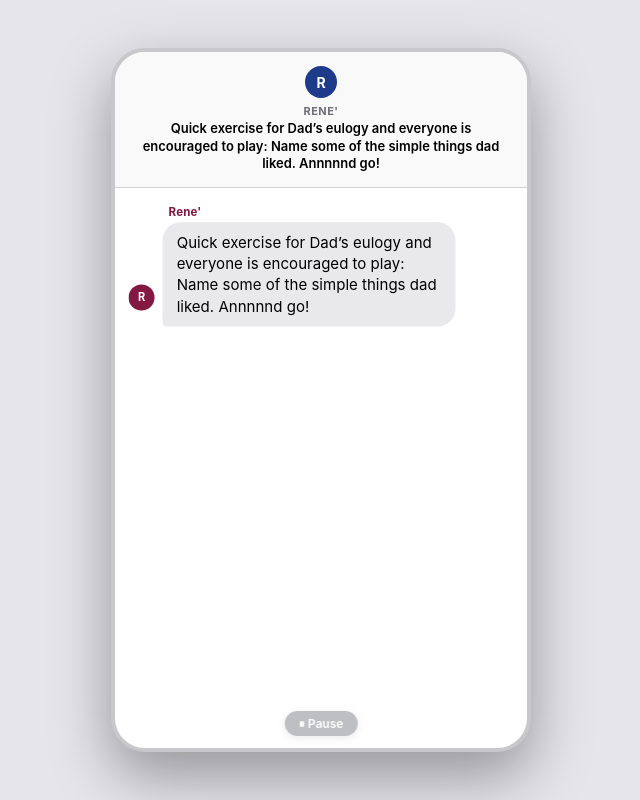
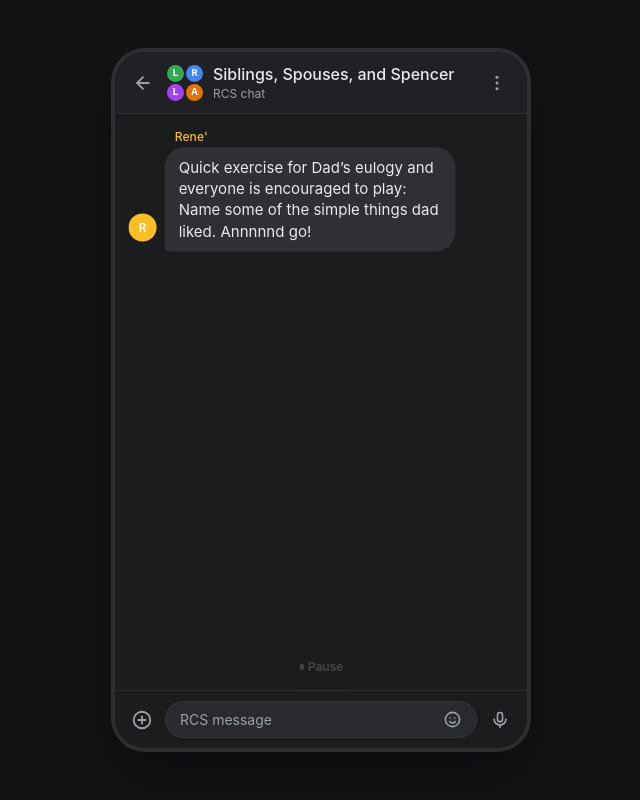
Before and after one commit to embdevspec/memories, a plain HTML site: page index.html in a window 1280 px wide. Shown: the whole page, without its empty margins (319-959 px from the left). Drawn offline with Linux system fonts and the light colour scheme.

Commit message:
Seamless infinite scroll loop and Google Messages thread view

```diff
--- a/index.html
+++ b/index.html
@@ -3,7 +3,7 @@
 <head>
 <meta charset="UTF-8">
 <meta name="viewport" content="width=device-width, initial-scale=1.0, maximum-scale=1.0, user-scalable=no">
-<title>Dad's Eulogy Exercise — Family Thread</title>
+<title>Siblings, Spouses, and Spencer — Google Messages</title>
 <style>
   :root, [data-theme="ios"] {
     --page-bg: #e5e5ea;
@@ -20,29 +20,35 @@
     --reaction-bg: #ffffff;
     --reaction-text: #000000;
     --reaction-border: #e5e5ea;
+    --composer-bg: #f6f6f6;
+    --composer-pill: #ffffff;
+    --composer-border: #d1d1d6;
     --bubble-radius: 18px;
     --tail-radius: 4px;
     --avatar-bg: #1e3a8a;
   }
 
   [data-theme="android-dark"] {
-    --page-bg: #0f1115;
-    --phone-bg: #161920;
-    --phone-border: #2a2f3a;
-    --header-bg: #1e222b;
-    --header-border: #282d38;
-    --header-text: #ffffff;
-    --incoming-bg: #262b36;
-    --incoming-text: #f1f3f5;
-    --outgoing-bg: #2563eb;
+    --page-bg: #121314;
+    --phone-bg: #1b1c1e;
+    --phone-border: #2c2e32;
+    --header-bg: #202124;
+    --header-border: #2c2e32;
+    --header-text: #e8eaed;
+    --incoming-bg: #2e3033;
+    --incoming-text: #e8eaed;
+    --outgoing-bg: #1a73e8;
     --outgoing-text: #ffffff;
-    --muted: #8b949e;
-    --reaction-bg: #2d3340;
-    --reaction-text: #ffffff;
-    --reaction-border: #161920;
-    --bubble-radius: 18px;
-    --tail-radius: 4px;
-    --avatar-bg: #3b82f6;
+    --muted: #9aa0a6;
+    --reaction-bg: #2d2f33;
+    --reaction-text: #e8eaed;
+    --reaction-border: #1b1c1e;
+    --composer-bg: #1b1c1e;
+    --composer-pill: #282a2d;
+    --composer-border: #35373b;
+    --bubble-radius: 20px;
+    --tail-radius: 5px;
+    --avatar-bg: #1a73e8;
   }
 
   [data-theme="android-light"] {
@@ -60,8 +66,11 @@
     --reaction-bg: #ffffff;
     --reaction-text: #1f2937;
     --reaction-border: #e2e8f0;
+    --composer-bg: #ffffff;
+    --composer-pill: #f1f3f4;
+    --composer-border: #e2e8f0;
     --bubble-radius: 20px;
-    --tail-radius: 4px;
+    --tail-radius: 5px;
     --avatar-bg: #0b57d0;
   }
 
@@ -121,48 +130,76 @@
   }
 
   .chat-header {
-    background: var(--header-bg); padding: 14px 18px;
-    display: flex; align-items: center; gap: 12px; border-bottom: 1px solid var(--header-border);
+    background: var(--header-bg); padding: 12px 14px;
+    display: flex; align-items: center; gap: 10px; border-bottom: 1px solid var(--header-border);
     color: var(--header-text); transition: background 0.25s ease, color 0.25s ease;
     flex-shrink: 0;
   }
-  [data-theme="ios"] .chat-header {
-    flex-direction: column; gap: 6px; padding: 14px 18px; text-align: center;
+  .header-back {
+    width: 28px; height: 28px; display: flex; align-items: center; justify-content: center;
+    color: var(--muted); flex-shrink: 0; border-radius: 50%;
   }
-  .avatar {
-    width: 36px; height: 36px; border-radius: 50%; background: var(--avatar-bg); color: #fff;
-    display: flex; align-items: center; justify-content: center; font-weight: 700; font-size: 15px;
+  .group-avatar {
+    width: 36px; height: 36px; display: grid; grid-template-columns: 1fr 1fr; gap: 2px;
     flex-shrink: 0;
   }
-  [data-theme="ios"] .avatar { width: 32px; height: 32px; font-size: 14px; }
-  .header-info { width: 100%; }
-  .header-info .prompt-sender {
-    font-size: 11px; font-weight: 700; text-transform: uppercase; letter-spacing: 0.04em;
-    color: var(--muted); margin-bottom: 2px;
+  .group-avatar .ga-dot {
+    width: 17px; height: 17px; border-radius: 50%; color: #fff;
+    display: flex; align-items: center; justify-content: center;
+    font-size: 9.5px; font-weight: 700; line-height: 1;
   }
+  .header-info { flex: 1; min-width: 0; }
   .header-info h2 {
-    margin: 0; font-size: 13px; font-weight: 600; line-height: 1.35;
+    margin: 0; font-size: 16px; font-weight: 500; line-height: 1.25;
+    white-space: nowrap; overflow: hidden; text-overflow: ellipsis;
   }
-  .header-info span { font-size: 11px; color: var(--muted); display: block; margin-top: 2px; }
-  [data-theme="ios"] .header-info span { display: none; }
+  .header-info span { font-size: 12px; color: var(--muted); display: block; margin-top: 2px; }
+  .header-actions {
+    display: flex; align-items: center; gap: 2px; flex-shrink: 0;
+  }
+  .header-icon-btn {
+    background: transparent; border: none; color: var(--muted); padding: 6px;
+    border-radius: 50%; display: flex; align-items: center; justify-content: center;
+    cursor: pointer; transition: background 0.15s, color 0.15s;
+  }
+  .header-icon-btn:hover { background: rgba(255,255,255,0.08); color: var(--header-text); }
+  [data-theme="ios"] .header-icon-btn:hover,
+  [data-theme="android-light"] .header-icon-btn:hover { background: rgba(0,0,0,0.06); }
 
   .chat-stream {
-    flex: 1; overflow-y: auto; padding: 18px 14px 48px 14px; display: flex; flex-direction: column; gap: 14px;
-    scroll-behavior: smooth; cursor: pointer;
+    flex: 1; overflow-y: auto; padding: 16px 14px 24px 14px; display: flex; flex-direction: column; gap: 12px;
+    scroll-behavior: smooth; overflow-anchor: none; cursor: pointer;
   }
   .chat-stream::-webkit-scrollbar { width: 5px; }
-  .chat-stream::-webkit-scrollbar-thumb { background: rgba(128,128,128,0.3); border-radius: 4px; }
+  .chat-stream::-webkit-scrollbar-thumb { background: rgba(154,160,166,0.28); border-radius: 4px; }
+
+  .composer-bar {
+    background: var(--composer-bg); border-top: 1px solid var(--header-border);
+    padding: 10px 12px; display: flex; align-items: center; gap: 8px; flex-shrink: 0;
+    transition: background 0.25s ease, border-color 0.25s ease;
+  }
+  .composer-icon {
+    width: 30px; height: 30px; border-radius: 50%; display: flex; align-items: center; justify-content: center;
+    color: var(--muted); flex-shrink: 0;
+  }
+  .composer-pill {
+    flex: 1; background: var(--composer-pill); border: 1px solid var(--composer-border);
+    border-radius: 22px; padding: 8px 14px; display: flex; align-items: center; justify-content: space-between;
+    color: var(--muted); font-size: 14px; user-select: none;
+    transition: background 0.25s ease, border-color 0.25s ease;
+  }
 
   .playback-pill {
-    position: absolute; bottom: 12px; left: 50%; transform: translateX(-50%);
-    background: rgba(30, 34, 43, 0.82); color: #fff; backdrop-filter: blur(6px);
+    position: absolute; bottom: 68px; left: 50%; transform: translateX(-50%);
+    background: rgba(32, 33, 36, 0.86); color: #e8eaed; backdrop-filter: blur(6px);
     padding: 5px 14px; border-radius: 999px; font-size: 12px; font-weight: 600;
     cursor: pointer; z-index: 10; opacity: 0.85; transition: opacity 0.2s, transform 0.15s;
-    user-select: none; box-shadow: 0 2px 10px rgba(0,0,0,0.25);
+    user-select: none; box-shadow: 0 2px 10px rgba(0,0,0,0.3);
+    border: 1px solid rgba(255,255,255,0.08);
   }
   .playback-pill:hover { opacity: 1; transform: translateX(-50%) scale(1.03); }
-  .playback-pill.playing { opacity: 0.35; }
-  .playback-pill.playing:hover { opacity: 0.9; }
+  .playback-pill.playing { opacity: 0.22; }
+  .playback-pill.playing:hover { opacity: 0.92; }
 
   .msg-row {
     display: flex; flex-direction: column; max-width: 85%; position: relative;
@@ -176,23 +213,17 @@
     display: flex; align-items: flex-end; gap: 8px;
   }
   .mini-avatar {
-    width: 26px; height: 26px; border-radius: 50%; color: #fff;
+    width: 28px; height: 28px; border-radius: 50%; color: #fff;
     display: flex; align-items: center; justify-content: center;
-    font-size: 11px; font-weight: 700; flex-shrink: 0; margin-bottom: 16px;
+    font-size: 11.5px; font-weight: 600; flex-shrink: 0; margin-bottom: 2px;
   }
   .incoming-col {
     display: flex; flex-direction: column; align-items: flex-start;
   }
 
   .sender-label {
-    font-size: 11.5px; font-weight: 700; margin: 0 0 3px 6px;
+    font-size: 12px; font-weight: 500; margin: 0 0 3px 10px;
     letter-spacing: 0.01em;
-  }
-  .outgoing .sender-label {
-    margin: 0 6px 3px 0; color: #374151;
-  }
-  [data-theme="android-dark"] .outgoing .sender-label {
-    color: #9ca3af;
   }
 
   .bubble-wrap { position: relative; display: inline-flex; flex-direction: column; }
@@ -239,9 +270,10 @@
 
   .typing-wrap {
     align-self: flex-start; display: flex; flex-direction: column; gap: 3px;
+    padding-left: 36px;
   }
   .typing-sender {
-    font-size: 11px; font-weight: 700; margin-left: 8px;
+    font-size: 11.5px; font-weight: 500; margin-left: 10px;
   }
   .typing-row {
     background: var(--incoming-bg); padding: 12px 16px;
@@ -270,7 +302,7 @@
   }
 </style>
 </head>
-<body data-theme="ios">
+<body data-theme="android-dark">
 
 <div class="toolbar hidden" id="toolbar">
   <label class="file-btn">
@@ -278,9 +310,9 @@
     <input type="file" id="fileInput" accept=".json">
   </label>
   <select id="themeSelect" title="Switch visual style">
-    <option value="ios" selected>💬 iOS iMessage</option>
-    <option value="android-light">☀️ Android Light</option>
-    <option value="android-dark">🌙 Android Dark</option>
+    <option value="android-dark" selected>🌙 Google Messages Dark</option>
+    <option value="android-light">☀️ Google Messages Light</option>
+    <option value="ios">💬 iOS iMessage</option>
   </select>
   <select id="startSelect" title="Choose starting message/timestamp"></select>
   <button class="primary" id="playPauseBtn">▶ Play</button>
@@ -299,15 +331,39 @@
 
 <div class="phone-frame">
   <div class="chat-header">
-    <div class="avatar" id="avatarInitial">R</div>
+    <div class="header-back" aria-hidden="true">
+      <svg width="20" height="20" viewBox="0 0 24 24" fill="none" stroke="currentColor" stroke-width="2.2" stroke-linecap="round" stroke-linejoin="round"><path d="M19 12H5"/><path d="M12 19l-7-7 7-7"/></svg>
+    </div>
+    <div class="group-avatar" id="groupAvatar" aria-hidden="true">
+      <span class="ga-dot" style="background:#34a853">L</span>
+      <span class="ga-dot" style="background:#4285f4">R</span>
+      <span class="ga-dot" style="background:#a142f4">L</span>
+      <span class="ga-dot" style="background:#e37400">A</span>
+    </div>
     <div class="header-info">
-      <div class="prompt-sender" id="headerSender">Rene'</div>
-      <h2 id="threadTitle">Loading memories...</h2>
+      <h2 id="threadTitle">Siblings, Spouses, and Spencer</h2>
       <span id="statusText">RCS chat</span>
+    </div>
+    <div class="header-actions">
+      <button class="header-icon-btn" id="headerMenuBtn" title="Toggle controls (Esc / Right-click)" aria-label="Menu">
+        <svg width="20" height="20" viewBox="0 0 24 24" fill="currentColor"><circle cx="12" cy="5" r="1.8"/><circle cx="12" cy="12" r="1.8"/><circle cx="12" cy="19" r="1.8"/></svg>
+      </button>
     </div>
   </div>
   <div class="chat-stream" id="chatStream" title="Tap anywhere to Play / Pause"></div>
   <div class="playback-pill" id="playbackPill">▶ Play</div>
+  <div class="composer-bar" aria-hidden="true">
+    <div class="composer-icon">
+      <svg width="22" height="22" viewBox="0 0 24 24" fill="none" stroke="currentColor" stroke-width="2" stroke-linecap="round"><circle cx="12" cy="12" r="9"/><path d="M12 8v8M8 12h8"/></svg>
+    </div>
+    <div class="composer-pill">
+      <span>RCS message</span>
+      <svg width="19" height="19" viewBox="0 0 24 24" fill="none" stroke="currentColor" stroke-width="1.9" stroke-linecap="round" stroke-linejoin="round"><circle cx="12" cy="12" r="9"/><path d="M8.5 14.5s1.3 2 3.5 2 3.5-2 3.5-2"/><circle cx="9" cy="10" r="1" fill="currentColor" stroke="none"/><circle cx="15" cy="10" r="1" fill="currentColor" stroke="none"/></svg>
+    </div>
+    <div class="composer-icon">
+      <svg width="20" height="20" viewBox="0 0 24 24" fill="none" stroke="currentColor" stroke-width="2" stroke-linecap="round" stroke-linejoin="round"><rect x="9" y="3" width="6" height="11" rx="3"/><path d="M5 11a7 7 0 0 0 14 0"/><path d="M12 18v3"/></svg>
+    </div>
+  </div>
 </div>
 
 <script>
@@ -320,6 +376,8 @@
     ]
   };
 
+  const DEFAULT_THREAD_NAME = "Siblings, Spouses, and Spencer";
+  const MAX_DOM_MESSAGES = 60;
   let threadData = defaultDemoData;
   let isPlaying = false;
   let autoLoop = true;
@@ -337,9 +395,7 @@
   const themeSelect = document.getElementById('themeSelect');
   const speedSlider = document.getElementById('speedSlider');
   const speedValue = document.getElementById('speedValue');
-  const headerSenderEl = document.getElementById('headerSender');
   const threadTitleEl = document.getElementById('threadTitle');
-  const avatarEl = document.getElementById('avatarInitial');
   const statusEl = document.getElementById('statusText');
 
   function formatSenderName(rawName, isOutgoing = false) {
@@ -434,7 +490,7 @@
       let lastTime = performance.now();
       function check(now) {
         if (token.cancelled) return resolve(false);
-        const dt = now - lastTime;
+        const dt = Math.min(100, Math.max(0, now - lastTime));
         lastTime = now;
         elapsed += dt * speedMultiplier;
         if (elapsed >= ms) return resolve(true);
@@ -475,7 +531,40 @@
     if (existing) existing.remove();
   }
 
+  function trimOldMessages() {
+    const rows = chatStream.querySelectorAll('.msg-row');
+    if (rows.length < MAX_DOM_MESSAGES) return;
+
+    const streamTop = chatStream.getBoundingClientRect().top;
+    const prevBehavior = chatStream.style.scrollBehavior;
+    let adjusted = false;
+
+    for (let i = 0; i <= rows.length - MAX_DOM_MESSAGES; i++) {
+      const oldest = rows[i];
+      if (oldest.getBoundingClientRect().bottom >= streamTop - 100) break;
+
+      if (!adjusted) {
+        chatStream.style.scrollBehavior = 'auto';
+        adjusted = true;
+      }
+
+      const prevScrollHeight = chatStream.scrollHeight;
+      const prevScrollTop = chatStream.scrollTop;
+      oldest.remove();
+      const removedHeight = prevScrollHeight - chatStream.scrollHeight;
+      if (removedHeight > 0) {
+        chatStream.scrollTop = Math.max(0, prevScrollTop - removedHeight);
+      }
+    }
+
+    if (adjusted) {
+      void chatStream.offsetHeight;
+      chatStream.style.scrollBehavior = prevBehavior;
+    }
+  }
+
   function renderMessage(msg) {
+    trimOldMessages();
     const row = document.createElement('div');
     row.className = `msg-row ${msg.direction}`;
 
@@ -528,11 +617,6 @@
       layout.appendChild(col);
       row.appendChild(layout);
     } else {
-      const label = document.createElement('div');
-      label.className = 'sender-label';
-      label.textContent = senderName;
-      row.appendChild(label);
-
       row.appendChild(wrap);
 
       if (msg.time) {
@@ -603,12 +687,8 @@
       if (!isPlaying) return;
 
       if (autoLoop && threadData.messages.length > 0) {
-        // Hold on the final message for 3.5s before resetting and looping
-        const endHold = await wait(3500, token);
-        if (!endHold || !isPlaying) return;
-        removeTyping();
-        currentIndex = startIndex;
-        chatStream.innerHTML = '';
+        // Seamlessly wrap back to the start without clearing the stream
+        currentIndex = startIndex < threadData.messages.length ? startIndex : 0;
       } else {
         isPlaying = false;
         updatePlaybackUI();
@@ -655,16 +735,8 @@
     threadData = data;
     const msgs = data.messages || [];
 
-    if (msgs.length > 0) {
-      const firstSender = formatSenderName(msgs[0].sender, msgs[0].direction === 'outgoing');
-      headerSenderEl.textContent = firstSender;
-      threadTitleEl.textContent = normalizeEmojiPresentation(msgs[0].text || data.title || "Conversation");
-      avatarEl.textContent = getInitials(firstSender);
-    } else {
-      headerSenderEl.textContent = "";
-      threadTitleEl.textContent = data.title || "Conversation";
-      avatarEl.textContent = getInitials(data.title || "C");
-    }
+    const customTitle = data.title && data.title !== "Family Thread" ? data.title : DEFAULT_THREAD_NAME;
+    threadTitleEl.textContent = normalizeEmojiPresentation(customTitle);
 
     startIndex = 0;
     populateStartSelector(msgs);
@@ -673,6 +745,11 @@
       try { localStorage.setItem('sms_player_last_thread', JSON.stringify(data)); } catch (e) {}
     }
   }
+
+  document.getElementById('headerMenuBtn').addEventListener('click', (e) => {
+    e.stopPropagation();
+    toolbar.classList.toggle('hidden');
+  });
 
   window.addEventListener('contextmenu', (e) => {
     e.preventDefault();
```
